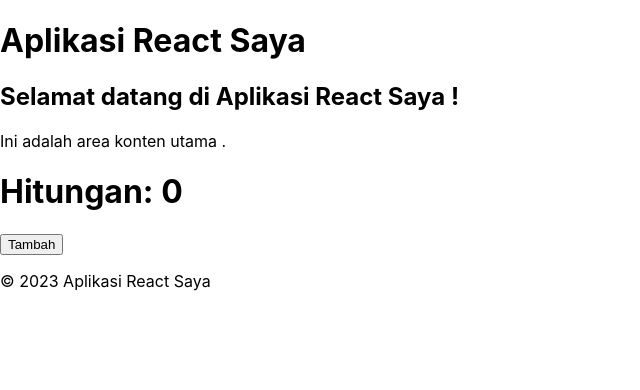
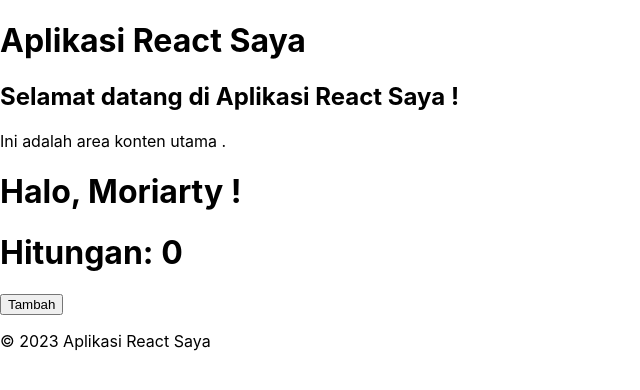
Before and after one commit to Haidarly2/02-setup-environment-react, a React (Create React App) app: page / in a window 1280 px wide. Shown: the top 390 px of the page, without its empty margins (0-640 px from the left). Built offline with nearby package versions, Linux system fonts and the light colour scheme.

Commit message:
Using props to send data - Praktikum 3

```diff
--- a/src/App.js
+++ b/src/App.js
@@ -1,6 +1,7 @@
 // export default App;
 import React from 'react';
 import Counter from "./Counter";
+import Greeting from "./Greeting";
 
 // Komponen Header
 function Header() {
@@ -35,6 +36,7 @@
     <div>
       <Header />
       <Main />
+      <Greeting name="Moriarty" />
       <Counter />
       <Footer />
     </div>
--- /dev/null
+++ b/src/Greeting.js
@@ -0,0 +1,5 @@
+function Greeting(props) {
+    return <h1>Halo, {props.name} !</h1>;
+}
+
+export default Greeting;
```
